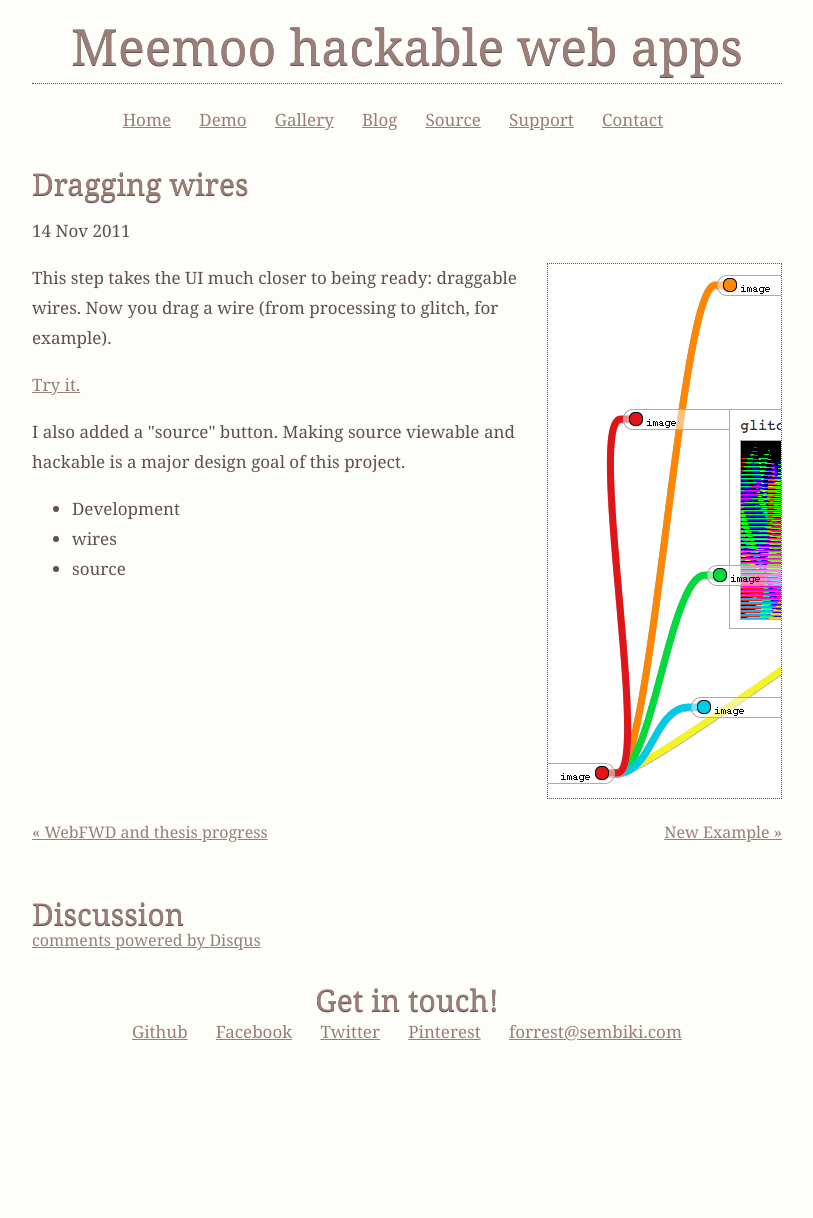
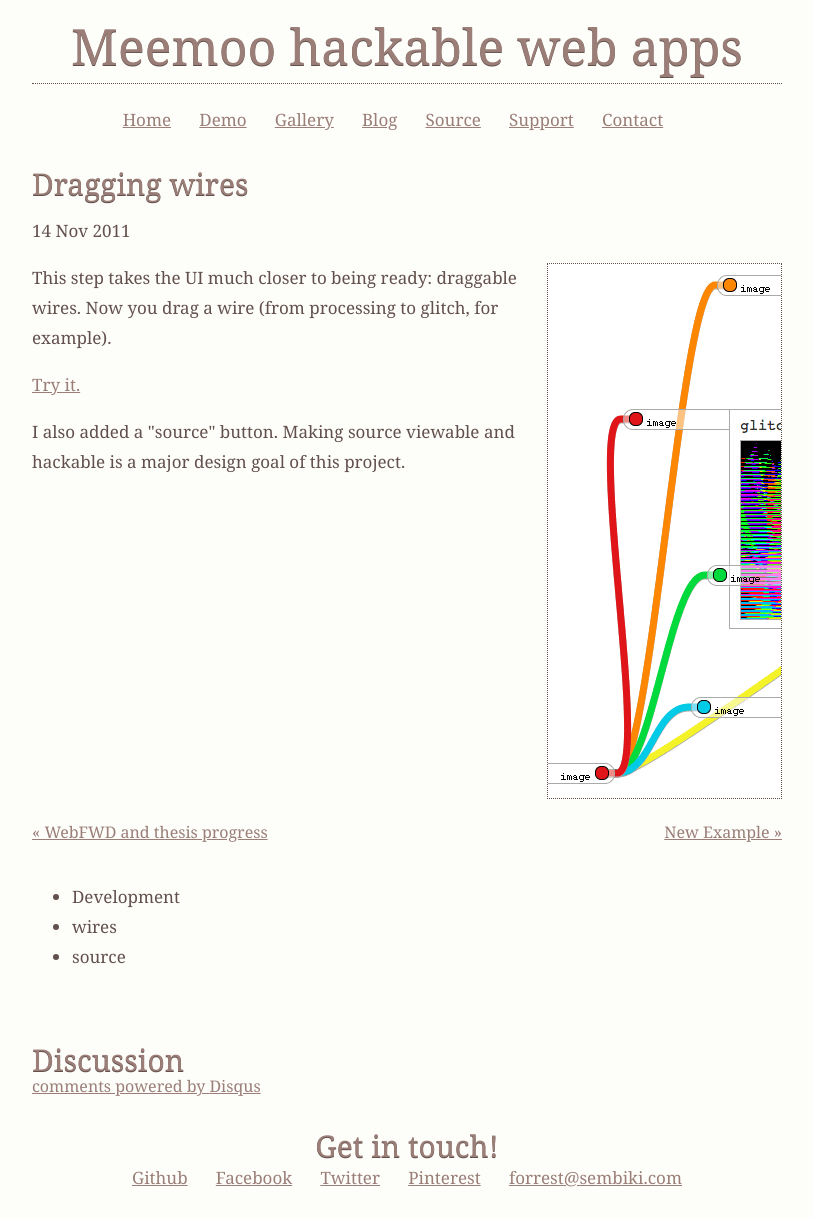
Before and after one commit to meemoo/meemoo.github.io, a Jekyll site: the page built from _posts/2011-11-14-dragging-wires.html, in a window 1280 px wide. Shown: the whole page, without its empty margins (233-1046 px from the left). Built offline with Jekyll 4.4.1, drawn with Linux system fonts in a browser that asks for light colours; Markdown is read by kramdown in place of the engine named in the settings; comment, search, counter and statistics services are not loaded; before the commit the page ends 1072 px from its top, so only the background shows below that.

Commit message:
move tags down

```diff
--- a/_layouts/post.html
+++ b/_layouts/post.html
@@ -6,15 +6,6 @@ layout: default
   <h1><a href="{{ page.url }}" style="text-decoration:none;">{{ page.title }}</a></h1>
   <p>{{ page.date | date_to_string }}</p>
   {{ content }}
-
-  {% if page.tags %}
-  <ul class="tags">
-    {% for tag in page.tags %}
-    <li class="tag">{{ tag }}</li>
-    {% endfor %}
-  </ul>
-  {% endif %}
-
 </div>
 
 <div id="page-navigation">
@@ -34,6 +25,15 @@ layout: default
   <div class="clear">&nbsp;</div>
 </div>
 
+{% if page.tags %}
+<ul class="tags">
+  {% for tag in page.tags %}
+  <li class="tag">{{ tag }}</li>
+  {% endfor %}
+</ul>
+<div class="clear">&nbsp;</div>
+{% endif %}
+
 <h2>Discussion</h2>
 <div id="disqus_thread"></div>
 <script type="text/javascript">
```
